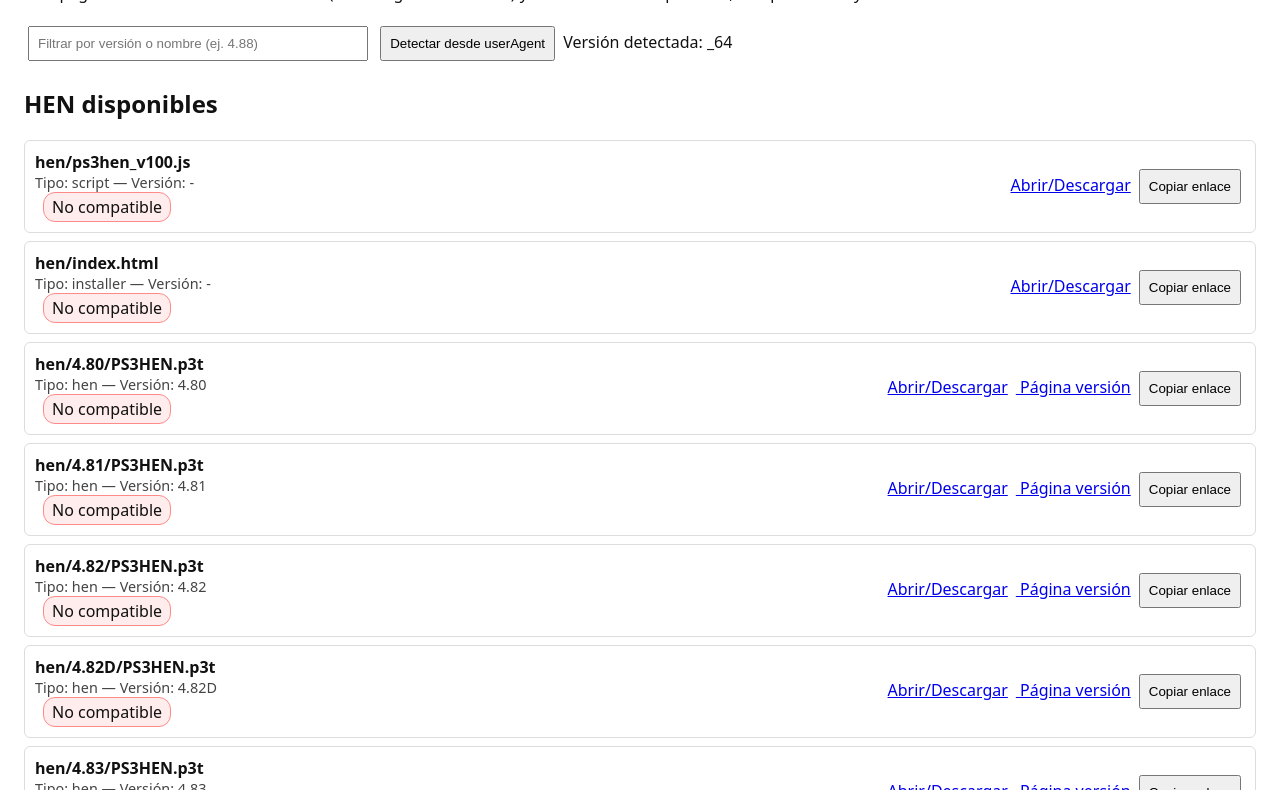
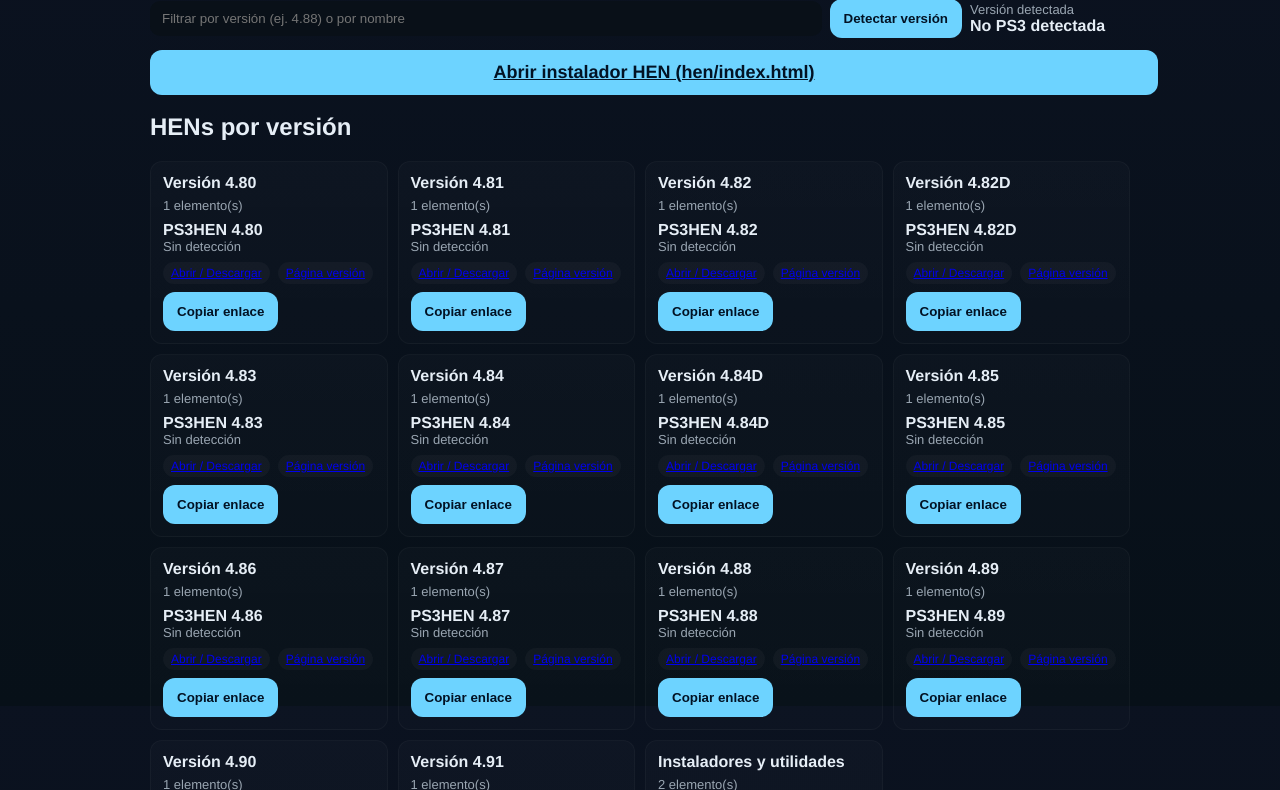
Before and after one commit to Karthach/ps3hen, a plain HTML site: page docs/index.html in a window 1280 px wide. Shown: the part 106-896 px from the top of the page. Drawn offline with Linux system fonts and the light colour scheme.

Commit message:
Improve docs UI: PS3-optimized layout, grouped HEN tiles, big buttons and detection

```diff
--- a/docs/index.html
+++ b/docs/index.html
@@ -3,157 +3,162 @@
 <head>
   <meta charset="utf-8">
   <meta name="viewport" content="width=device-width,initial-scale=1">
-  <title>PS3 HEN - Gestión</title>
+  <title>PS3 HEN — Panel (optimizado PS3)</title>
   <style>
-    body{font-family:system-ui,Segoe UI,Roboto,Helvetica,Arial;margin:24px;color:#111}
-    input, select, button{padding:8px;margin:6px 4px}
-    .list{margin-top:12px}
-    .item{padding:10px;border:1px solid #ddd;border-radius:6px;margin:8px 0;display:flex;justify-content:space-between;align-items:center}
-    .meta{font-size:0.9rem;color:#444}
-    .actions a, .actions button{margin-left:8px}
-    .badge{display:inline-block;padding:3px 8px;border-radius:12px;background:#eef;border:1px solid #cce;margin-left:8px}
-    .ok{background:#e6ffea;border-color:#7fd18a}
-    .warn{background:#fff4e5;border-color:#ffc36b}
-    .danger{background:#ffecec;border-color:#ff8a8a}
-    pre{background:#f7f7f7;padding:8px;border-radius:6px}
+    :root{--bg:#0b1220;--card:#0f1724;--muted:#9aa6b2;--accent:#6dd3ff;--ok:#7fd18a;--danger:#ff8a8a}
+    html,body{height:100%;margin:0;font-family:Helvetica,Arial,system-ui,Segoe UI,Roboto;background:linear-gradient(180deg,var(--bg),#071018);color:#e6eef6}
+    .wrap{max-width:980px;margin:12px auto;padding:14px}
+    header{display:flex;align-items:center;gap:12px}
+    h1{font-size:20px;margin:0}
+    p.lead{color:var(--muted);margin:6px 0 14px}
+    .controls{display:flex;flex-wrap:wrap;gap:8px;align-items:center}
+    input[type=text]{flex:1;min-width:160px;padding:10px 12px;border-radius:10px;border:0;background:#091018;color:#e6eef6}
+    button, .bigbtn{background:var(--accent);color:#021224;border:0;padding:12px 14px;border-radius:12px;font-weight:600}
+    .bigbtn{display:inline-block;width:100%;text-align:center;font-size:18px}
+    .grid{display:grid;grid-template-columns:repeat(auto-fill,minmax(220px,1fr));gap:10px;margin-top:12px}
+    .card{background:linear-gradient(180deg,rgba(255,255,255,0.02),rgba(255,255,255,0.01));padding:12px;border-radius:12px;border:1px solid rgba(255,255,255,0.03)}
+    .card h3{margin:0 0 6px;font-size:16px}
+    .meta{color:var(--muted);font-size:13px}
+    .actions{margin-top:8px;display:flex;gap:8px;flex-wrap:wrap}
+    .badge{font-size:12px;padding:4px 8px;border-radius:999px;background:rgba(255,255,255,0.03)}
+    footer{color:var(--muted);font-size:13px;margin-top:18px}
+    @media (max-width:480px){h1{font-size:18px}.wrap{padding:10px}}
+    /* Large touch targets for PS3 browser */
+    a, button{touch-action:manipulation}
   </style>
 </head>
 <body>
-  <h1>PS3 HEN — Panel de gestión</h1>
-  <p>Esta página detecta la consola/firmware (si se carga desde la PS3) y muestra HENs disponibles, compatibilidad y acciones.</p>
+  <div class="wrap">
+    <header>
+      <img src="/hen/icon-ps3.png" alt="PS3" style="width:48px;height:48px;border-radius:8px;background:#061018;display:block">
+      <div>
+        <h1>PS3 HEN — Panel (optimizado para PS3)</h1>
+        <p class="lead">Interfaz simple para acceder a instaladores HEN desde la propia PS3. Usa "Detectar" desde la consola y guarda la página como favorito.</p>
+      </div>
+    </header>
 
-  <div>
-    <input id="q" placeholder="Filtrar por versión o nombre (ej. 4.88)" style="width:320px">
-    <button id="detectBtn">Detectar desde userAgent</button>
-    <label>Versión detectada: <span id="detected">—</span></label>
+    <div class="controls">
+      <input id="q" type="text" placeholder="Filtrar por versión (ej. 4.88) o por nombre">
+      <button id="detectBtn">Detectar versión</button>
+      <div style="min-width:160px">
+        <div style="color:var(--muted);font-size:13px">Versión detectada</div>
+        <div id="detected" style="font-weight:700">—</div>
+      </div>
     </div>
 
-  <section>
-    <h2>HEN disponibles</h2>
-    <div class="list" id="list"></div>
+    <div style="margin-top:12px">
+      <a class="bigbtn" id="openInstaller" href="/hen/index.html" target="_blank">Abrir instalador HEN (hen/index.html)</a>
+    </div>
+
+    <section aria-label="HENs disponibles">
+      <h2 style="margin-top:18px">HENs por versión</h2>
+      <div id="grouped" class="grid"></div>
     </section>
 
-  <section style="margin-top:18px">
-    <h2>Páginas y utilidades</h2>
-    <ul>
-      <li><a href="/hen/index.html">Instalador HEN (hen/index.html)</a></li>
-      <li><a href="/hen/ps3hen_v100.js">Script ps3hen_v100.js (referencia)</a></li>
-      <li><a href="/4.88/index.html">Página instalador 4.88</a> (y hay páginas para 4.90–4.92)</li>
+    <section style="margin-top:12px">
+      <h2>Consejos rápidos</h2>
+      <ul style="color:var(--muted)">
+        <li>Desde la PS3: usa Detectar y luego "Abrir instalador" para iniciar desde el navegador.</li>
+        <li>Si el instalador requiere HFW (Hybrid Firmware) aparece en la página de cada versión.</li>
+        <li>Guardar como favorito: presiona Triangle (o el menú de la consola) y añade a marcadores.</li>
       </ul>
     </section>
 
+    <footer>
+      Última actualización: 2026-01-21T18:30:33Z · Sitio estático en /docs · Publica en Settings → Pages → Branch: main, /docs
+    </footer>
+  </div>
+
 <script>
-// Inventario generado a partir del repositorio
 const items = [
-  {name: 'hen/ps3hen_v100.js', path: '/hen/ps3hen_v100.js', kind: 'script'},
-  {name: 'hen/index.html', path: '/hen/index.html', kind: 'installer'},
-  {name: 'hen/4.80/PS3HEN.p3t', path: '/hen/4.80/PS3HEN.p3t'},
-  {name: 'hen/4.81/PS3HEN.p3t', path: '/hen/4.81/PS3HEN.p3t'},
-  {name: 'hen/4.82/PS3HEN.p3t', path: '/hen/4.82/PS3HEN.p3t'},
-  {name: 'hen/4.82D/PS3HEN.p3t', path: '/hen/4.82D/PS3HEN.p3t'},
-  {name: 'hen/4.83/PS3HEN.p3t', path: '/hen/4.83/PS3HEN.p3t'},
-  {name: 'hen/4.84/PS3HEN.p3t', path: '/hen/4.84/PS3HEN.p3t'},
-  {name: 'hen/4.84D/PS3HEN.p3t', path: '/hen/4.84D/PS3HEN.p3t'},
-  {name: 'hen/4.85/PS3HEN.p3t', path: '/hen/4.85/PS3HEN.p3t'},
-  {name: 'hen/4.86/PS3HEN.p3t', path: '/hen/4.86/PS3HEN.p3t'},
-  {name: 'hen/4.87/PS3HEN.p3t', path: '/hen/4.87/PS3HEN.p3t'},
-  {name: 'hen/4.88/PS3HEN.p3t', path: '/hen/4.88/PS3HEN.p3t'},
-  {name: 'hen/4.89/PS3HEN.p3t', path: '/hen/4.89/PS3HEN.p3t'},
-  {name: 'hen/4.90/PS3HEN.p3t', path: '/hen/4.90/PS3HEN.p3t'},
-  {name: 'hen/4.91/PS3HEN.p3t', path: '/hen/4.91/PS3HEN.p3t'}
+  {name: 'PS3HEN (hen/index.html)', path: '/hen/index.html', type:'installer', ver:'general'},
+  {name: 'ps3hen_v100.js (script)', path:'/hen/ps3hen_v100.js', type:'script', ver:'general'},
+  {name:'PS3HEN 4.80', path:'/hen/4.80/PS3HEN.p3t', ver:'4.80'},
+  {name:'PS3HEN 4.81', path:'/hen/4.81/PS3HEN.p3t', ver:'4.81'},
+  {name:'PS3HEN 4.82', path:'/hen/4.82/PS3HEN.p3t', ver:'4.82'},
+  {name:'PS3HEN 4.82D', path:'/hen/4.82D/PS3HEN.p3t', ver:'4.82D'},
+  {name:'PS3HEN 4.83', path:'/hen/4.83/PS3HEN.p3t', ver:'4.83'},
+  {name:'PS3HEN 4.84', path:'/hen/4.84/PS3HEN.p3t', ver:'4.84'},
+  {name:'PS3HEN 4.84D', path:'/hen/4.84D/PS3HEN.p3t', ver:'4.84D'},
+  {name:'PS3HEN 4.85', path:'/hen/4.85/PS3HEN.p3t', ver:'4.85'},
+  {name:'PS3HEN 4.86', path:'/hen/4.86/PS3HEN.p3t', ver:'4.86'},
+  {name:'PS3HEN 4.87', path:'/hen/4.87/PS3HEN.p3t', ver:'4.87'},
+  {name:'PS3HEN 4.88', path:'/hen/4.88/PS3HEN.p3t', ver:'4.88'},
+  {name:'PS3HEN 4.89', path:'/hen/4.89/PS3HEN.p3t', ver:'4.89'},
+  {name:'PS3HEN 4.90', path:'/hen/4.90/PS3HEN.p3t', ver:'4.90'},
+  {name:'PS3HEN 4.91', path:'/hen/4.91/PS3HEN.p3t', ver:'4.91'}
 ];
 
-// Supported firmware list (copied from ps3hen_v100.js fwCompat array)
 const fwCompat = ["4.00","4.10","4.11","4.20","4.21","4.25","4.30","4.31","4.40","4.41","4.45","4.46","4.50","4.53","4.55","4.60","4.65","4.66","4.70","4.75","4.76","4.78","4.80","4.81","4.82","4.83","4.84","4.85","4.86","4.87","4.88","4.89","4.90","4.91"];
 
-function versionFromPath(p){
-  const m = p.match(/hen\/([0-9.]+D?)\//);
-  return m?m[1]:'-';
-}
+const groupedEl = document.getElementById('grouped');
+const qEl = document.getElementById('q');
+const detectedEl = document.getElementById('detected');
+let detectedFw = null;
 
-function kindFromPath(p){
-  if(p.endsWith('.js')) return 'script';
-  if(p.endsWith('.p3t')) return 'hen';
-  if(p.endsWith('.html')) return 'page';
-  return 'file';
+function groupItems(list){
+  const byVer = {};
+  list.forEach(it=>{
+    const key = it.ver || 'other';
+    if(!byVer[key]) byVer[key]=[];
+    byVer[key].push(it);
+  });
+  return byVer;
 }
 
 function render(filter=''){
-  const listEl = document.getElementById('list');
-  listEl.innerHTML='';
-  const q = filter.trim().toLowerCase();
-  items.filter(it => !q || it.name.toLowerCase().includes(q) || versionFromPath(it.path).toLowerCase().includes(q)).forEach(it => {
-    const ver = versionFromPath(it.path);
-    const itemEl = document.createElement('div'); itemEl.className='item';
-    const left = document.createElement('div');
-    left.innerHTML = `<strong>${it.name}</strong><div class="meta">Tipo: ${it.kind||kindFromPath(it.path)} — Versión: ${ver}</div>`;
+  const q = (filter||'').toLowerCase().trim();
+  const visible = items.filter(it=>!q || it.name.toLowerCase().includes(q) || it.ver.toLowerCase().includes(q));
+  const grouped = groupItems(visible);
+  groupedEl.innerHTML='';
+  Object.keys(grouped).sort().forEach(ver=>{
+    const card = document.createElement('div'); card.className='card';
+    const title = document.createElement('h3'); title.textContent = (ver==='general'? 'Instaladores y utilidades' : 'Versión ' + ver);
+    const meta = document.createElement('div'); meta.className='meta'; meta.textContent = grouped[ver].length + ' elemento(s)';
+    card.appendChild(title); card.appendChild(meta);
+    grouped[ver].forEach(it=>{
+      const row = document.createElement('div'); row.style.marginTop='8px';
+      const name = document.createElement('div'); name.textContent = it.name; name.style.fontWeight='600';
       const actions = document.createElement('div'); actions.className='actions';
-    const a = document.createElement('a'); a.href = it.path; a.textContent='Abrir/Descargar'; a.target='_blank';
-    actions.appendChild(a);
-    // Version page if exists
-    const pageVer = it.path.match(/hen\/(\d[0-9.]*D?)\//);
-    if(pageVer){
-      const verOnly = pageVer[1].replace('D','');
-      const pageLink = `/` + verOnly + '/index.html';
-      const p = document.createElement('a'); p.href = pageLink; p.textContent=' Página versión'; p.target='_blank'; p.style.marginLeft='8px';
-      actions.appendChild(p);
-    }
-    // copy link button
-    const copyBtn = document.createElement('button'); copyBtn.textContent='Copiar enlace'; copyBtn.onclick = ()=> navigator.clipboard && navigator.clipboard.writeText(location.origin + it.path).then(()=>alert('Enlace copiado'));
-    actions.appendChild(copyBtn);
+      const open = document.createElement('a'); open.href=it.path; open.target='_blank'; open.className='badge'; open.textContent='Abrir / Descargar';
+      const page = document.createElement('a'); page.className='badge'; page.style.cursor='pointer';
+      const verOnly = it.ver && it.ver.match(/^([0-9.]+)/); if(verOnly){ page.href='/' + verOnly[1] + '/index.html'; page.target='_blank'; page.textContent='Página versión'; } else { page.textContent='—'; page.style.opacity=0.5 }
+      const copy = document.createElement('button'); copy.textContent='Copiar enlace'; copy.onclick = ()=>{ navigator.clipboard && navigator.clipboard.writeText(location.origin + it.path).then(()=>alert('Enlace copiado')) };
+      actions.appendChild(open); actions.appendChild(page); actions.appendChild(copy);
 
-    // compatibility badge
-    const userFw = detectedFw || null;
-    const badge = document.createElement('span'); badge.className='badge';
-    if(userFw){
-      if(ver===userFw) { badge.textContent='Compatible (coincide)'; badge.classList.add('ok'); }
-      else if(fwCompat.includes(userFw) && fwCompat.includes(ver)) { badge.textContent='Compatible (HFW range)'; badge.classList.add('ok'); }
-      else { badge.textContent='No compatible'; badge.classList.add('danger'); }
-    } else {
-      badge.textContent='Sin detección'; badge.classList.add('warn');
-    }
+      // compatibility
+      const compat = document.createElement('div'); compat.className='meta';
+      if(detectedFw){
+        if(it.ver==='general') compat.textContent = 'Genérico';
+        else if(it.ver.replace('D','')===detectedFw) { compat.innerHTML = '<span style="color:'+ 'var(--ok)' +'">Compatible — coincide con la consola</span>'; }
+        else if(fwCompat.includes(detectedFw) && fwCompat.includes(it.ver.replace('D',''))) { compat.innerHTML = '<span style="color:var(--ok)">Compatible (rango HFW)</span>'; }
+        else { compat.innerHTML = '<span style="color:var(--danger)">No compatible</span>'; }
+      } else { compat.textContent='Sin detección'; }
 
-    left.appendChild(badge);
-    itemEl.appendChild(left);
-    itemEl.appendChild(actions);
-    listEl.appendChild(itemEl);
+      row.appendChild(name); row.appendChild(compat); row.appendChild(actions);
+      card.appendChild(row);
+    });
+    groupedEl.appendChild(card);
   });
 }
 
-// Detection logic similar to original
-let detectedFw = null;
 function detectFromUA(){
   const ua = navigator.userAgent || '';
-  let detected = '—';
+  let detected='';
   try{
     if(ua.includes('PLAYSTATION')){
       detected = ua.substring(ua.indexOf('5.0 (') + 19, ua.indexOf(') Apple'));
-    } else if(ua.includes('Mozilla') && ua.includes('Apple')){
-      // not PS3 but try a safe extraction
-      const i = ua.indexOf('5.0 (');
-      const j = ua.indexOf(') Apple');
-      if(i!==-1 && j!==-1 && j>i) detected = ua.substring(i+19,j);
     }
-  }catch(e){detected='—';}
-  if(detected && detected!=='—'){
-    detectedFw = detected;
-    document.getElementById('detected').textContent = detectedFw;
-  } else {
-    detectedFw = null;
-    document.getElementById('detected').textContent = 'No PS3 detectada';
-  }
-  render(document.getElementById('q').value);
+  }catch(e){detected='';}
+  if(detected){ detectedFw = detected; detectedEl.textContent = detectedFw; } else { detectedFw = null; detectedEl.textContent = 'No PS3 detectada'; }
+  render(qEl.value);
 }
 
-// ui
-document.getElementById('q').addEventListener('input', e=> render(e.target.value));
-document.getElementById('detectBtn').addEventListener('click', ()=> detectFromUA());
+qEl.addEventListener('input', ()=> render(qEl.value));
+document.getElementById('detectBtn').addEventListener('click', detectFromUA);
 
-// initial render
-render();
-
-// run detection automatically (non-intrusive)
-try{detectFromUA();}catch(e){}
+// initial
+render(); try{detectFromUA();}catch(e){}
 </script>
 </body>
 </html>
```
Lines whose indentation alone changed are shown as unchanged.
